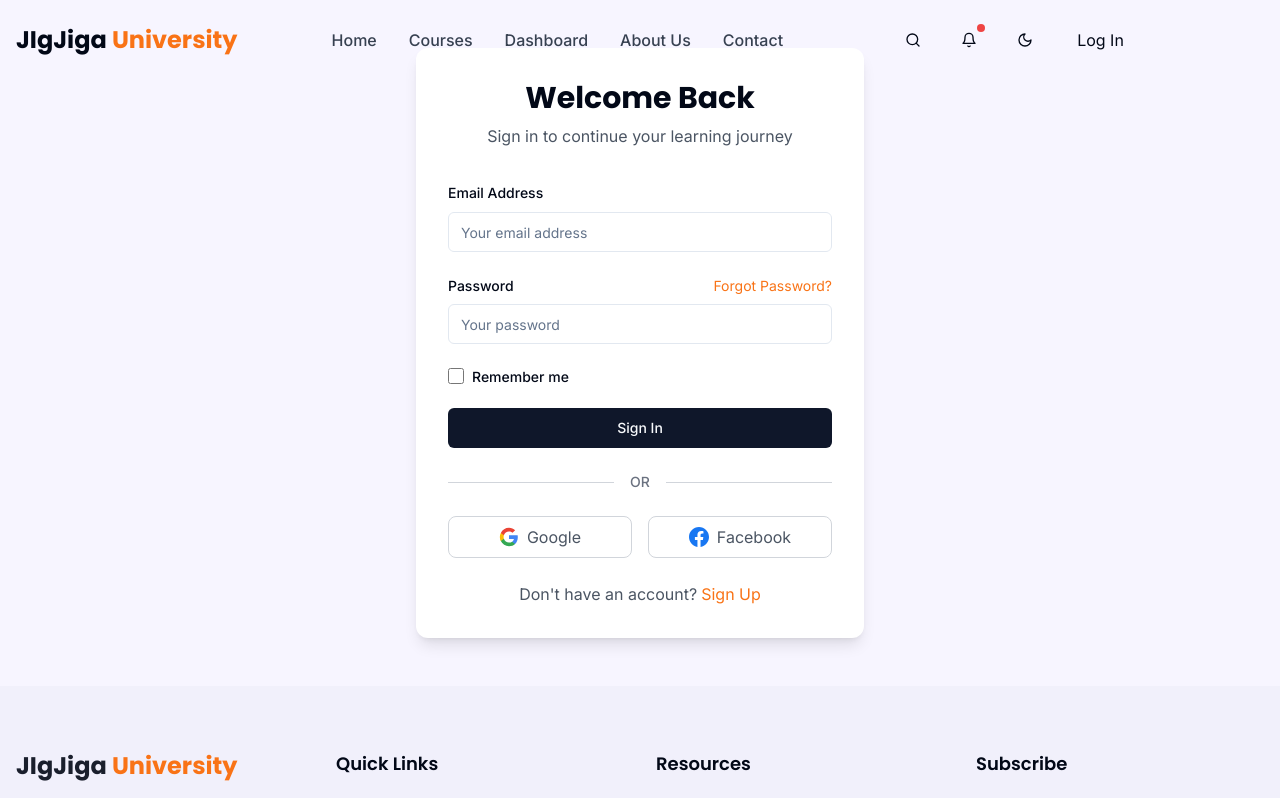
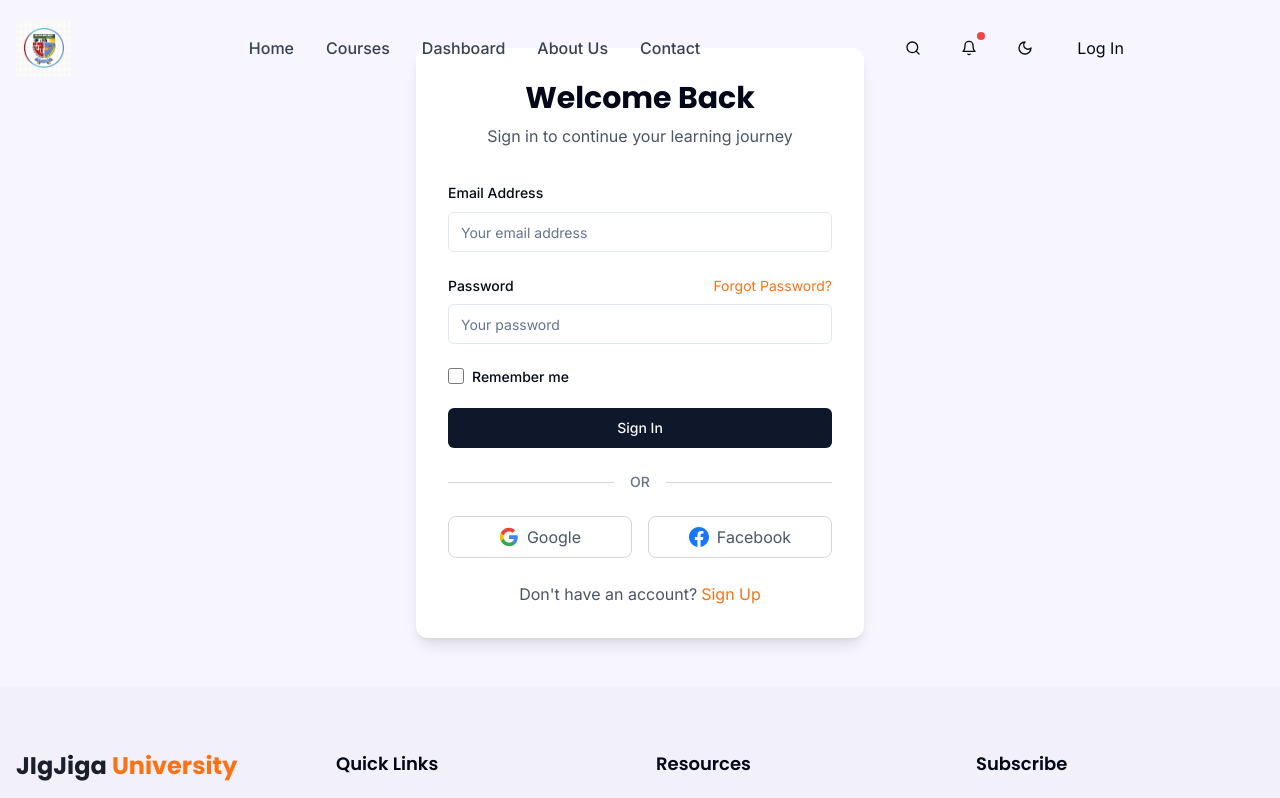
Before and after one commit to E-learning-for-jigjiga-university/tata-learnverse-spark, a React (Vite) app: page /login in a window 1280 px wide. Shown: the top 798 px of the page. Built offline with nearby package versions, Linux system fonts and the light colour scheme.

Commit message:
Refactor: Update logo
Update the logo to match the provided design.

```diff
--- a/src/components/MobileNav.tsx
+++ b/src/components/MobileNav.tsx
@@ -20,9 +20,11 @@ const MobileNav = ({ isOpen, onClose }: MobileNavProps) => {
       <div className="container mx-auto px-4 py-6">
         <div className="flex justify-between items-center mb-8">
           <Link to="/" className="flex items-center gap-2" onClick={onClose}>
-            <span className="text-2xl font-bold font-poppins text-foreground">
-              JIgJiga <span className="text-tata-orange">University</span>
-            </span>
+            <img
+              src="/lovable-uploads/145a2051-fa4b-4136-9797-fd77c15f5e01.png"
+              alt="JigJiga University Logo"
+              className="h-12 w-auto"
+            />
           </Link>
 
           <Button
--- a/src/components/Navbar.tsx
+++ b/src/components/Navbar.tsx
@@ -59,9 +59,11 @@ const Navbar = () => {
       >
         <div className="container mx-auto px-4 flex items-center justify-between">
           <Link to="/" className="flex items-center gap-2">
-            <span className="text-2xl font-bold font-poppins text-foreground">
-              JIgJiga <span className="text-tata-orange">University</span>
-            </span>
+            <img
+              src="/lovable-uploads/145a2051-fa4b-4136-9797-fd77c15f5e01.png"
+              alt="JigJiga University Logo"
+              className="h-14 w-auto"
+            />
           </Link>
 
           <nav className="hidden md:flex items-center gap-8">
```
Also changed, not shown: public/lovable-uploads/145a2051-fa4b-4136-9797-fd77c15f5e01.png (added).
